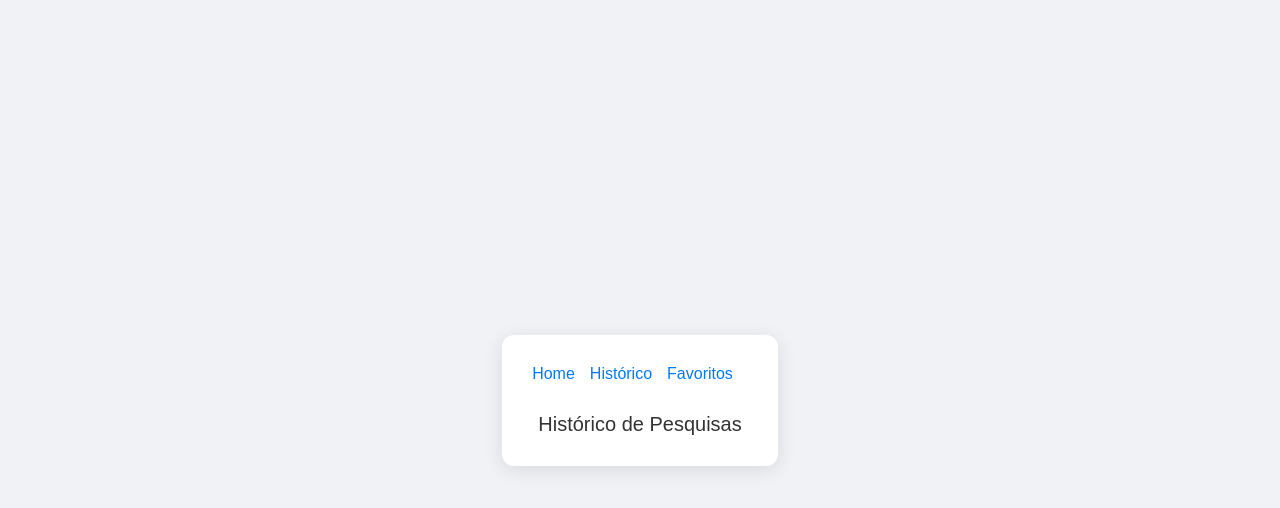
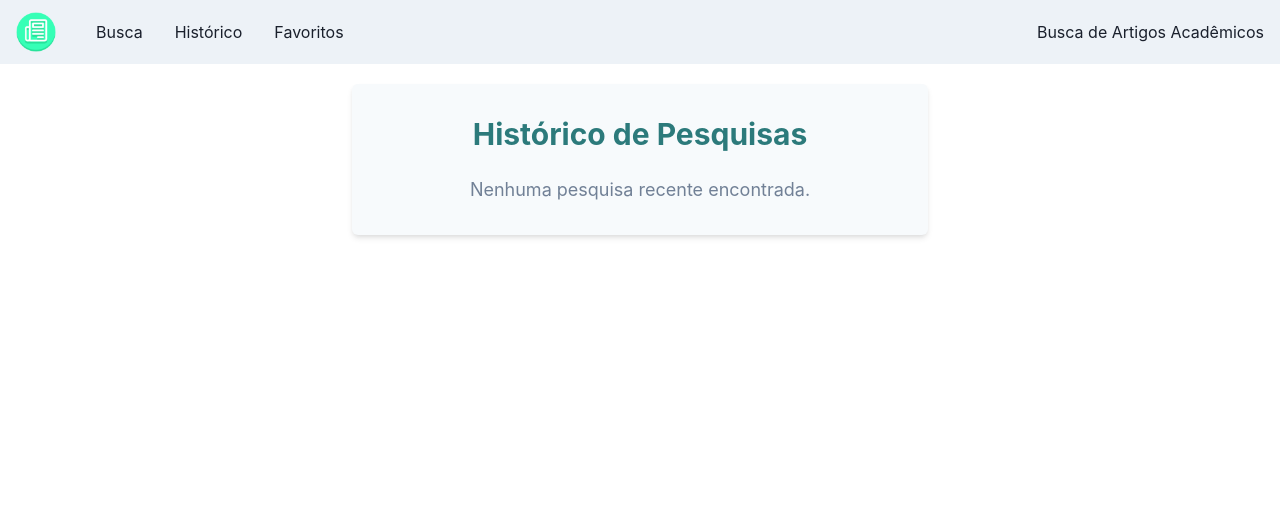
Before and after one commit to Grazziano/article-finder, a React (Vite) app: page /history in a window 1280 px wide. Shown: the top 508 px of the page. Built offline with nearby package versions, Linux system fonts and the light colour scheme.

Commit message:
Improving application style

```diff
--- a/package.json
+++ b/package.json
@@ -10,7 +10,13 @@
     "preview": "vite preview"
   },
   "dependencies": {
+    "@chakra-ui/icons": "^2.2.4",
+    "@chakra-ui/react": "^2.10.1",
+    "@emotion/react": "^11.13.3",
+    "@emotion/styled": "^11.13.0",
     "axios": "^1.7.7",
+    "framer-motion": "^11.11.4",
+    "lucide-react": "^0.451.0",
     "react": "^18.3.1",
     "react-dom": "^18.3.1",
     "react-router-dom": "^6.26.2"
--- a/src/App.tsx
+++ b/src/App.tsx
@@ -5,7 +5,9 @@ import { SearchHistory } from './interfaces/SearchHistory';
 import SearchPage from './pages/SearchPage';
 import HistoryPage from './pages/HistoryPage';
 import FavoritesPage from './pages/FavoritesPage';
-import './App.css';
+import Navbar from './components/NavBar';
+import { Box, Container, Spinner } from '@chakra-ui/react';
+// import './App.css';
 
 function App() {
   const [query, setQuery] = useState<string>('');
@@ -72,10 +74,10 @@ function App() {
   };
 
   // Função para limpar o histórico
-  // const clearHistory = () => {
-  //   setHistory([]);
-  //   localStorage.removeItem('searchHistory'); // Remove o histórico do localStorage
-  // };
+  const clearHistory = () => {
+    setHistory([]);
+    localStorage.removeItem('searchHistory'); // Remove o histórico do localStorage
+  };
 
   // Função para redirecionar para a pesquisa do histórico
   // const redirectFromHistory = (item: SearchHistory) => {
@@ -104,20 +106,36 @@ function App() {
   };
 
   // Função para limpar os favoritos
-  // const clearFavorites = () => {
-  //   setFavorites([]);
-  //   localStorage.removeItem('favorites'); // Remove os favoritos do localStorage
-  // };
+  const clearFavorites = () => {
+    setFavorites([]);
+    localStorage.removeItem('favorites'); // Remove os favoritos do localStorage
+  };
+
+  // Função para remover um item do histórico
+  const removeHistoryItem = (itemToRemove: SearchHistory) => {
+    setHistory((prevHistory) => {
+      const updatedHistory = prevHistory.filter(
+        (item) => item.query !== itemToRemove.query
+      );
+      localStorage.setItem('searchHistory', JSON.stringify(updatedHistory)); // Atualiza o localStorage
+      return updatedHistory;
+    });
+  };
 
   return (
     <Router>
-      <div className="App">
-        <nav>
-          <Link to="/">Home</Link>
-          <Link to="/history">Histórico</Link>
-          <Link to="/favorites">Favoritos</Link>
-        </nav>
-
+      <Navbar />
+      <Container maxW="5xl" mt={5}>
+        {loading ? (
+          <Box
+            display="flex"
+            justifyContent="center"
+            alignItems="center"
+            height="100vh"
+          >
+            <Spinner size="xl" />
+          </Box>
+        ) : (
           <Routes>
             <Route
               path="/"
@@ -139,15 +157,25 @@ function App() {
                   history={history}
                   toggleFavorite={toggleFavorite}
                   favorites={favorites}
+                  clearHistory={clearHistory}
+                  removeHistoryItem={removeHistoryItem}
+                  isFullWidth={false}
                 />
               }
             />
             <Route
               path="/favorites"
-            element={<FavoritesPage favorites={favorites} />}
+              element={
+                <FavoritesPage
+                  favorites={favorites}
+                  clearFavorites={clearFavorites}
+                  isFullWidth={false}
+                />
+              }
             />
           </Routes>
-      </div>
+        )}
+      </Container>
     </Router>
   );
 }
--- /dev/null
+++ b/src/components/NavBar.tsx
@@ -0,0 +1,87 @@
+import {
+  Box,
+  Flex,
+  HStack,
+  Link,
+  IconButton,
+  // Button,
+  useDisclosure,
+  Stack,
+  Image,
+  Text,
+} from '@chakra-ui/react';
+import { HamburgerIcon, CloseIcon } from '@chakra-ui/icons';
+import PaperImg from '../assets/images/paper.png';
+
+const Links = ['Busca', 'Histórico', 'Favoritos'];
+
+const NavLink = ({ children }: { children: React.ReactNode }) => {
+  let link = '/';
+
+  if (children === 'Histórico') {
+    link = '/history';
+  } else if (children === 'Favoritos') {
+    link = '/favorites';
+  } else {
+    link = '/';
+  }
+
+  return (
+    <Link
+      px={2}
+      py={1}
+      rounded={'md'}
+      _hover={{
+        textDecoration: 'none',
+        bg: 'gray.200',
+      }}
+      href={link}
+    >
+      {children}
+    </Link>
+  );
+};
+
+export default function Navbar() {
+  const { isOpen, onOpen, onClose } = useDisclosure();
+
+  return (
+    <Box bg={'gray.100'} px={4}>
+      <Flex h={16} alignItems={'center'} justifyContent={'space-between'}>
+        <IconButton
+          size={'md'}
+          icon={isOpen ? <CloseIcon /> : <HamburgerIcon />}
+          aria-label={'Open Menu'}
+          display={{ md: 'none' }}
+          onClick={isOpen ? onClose : onOpen}
+        />
+        <HStack spacing={8} alignItems={'center'}>
+          <Box>
+            <Image boxSize="40px" objectFit="cover" src={PaperImg} alt="logo" />
+          </Box>
+          <HStack as={'nav'} spacing={4} display={{ base: 'none', md: 'flex' }}>
+            {Links.map((link) => (
+              <NavLink key={link}>{link}</NavLink>
+            ))}
+          </HStack>
+        </HStack>
+        <Flex alignItems={'center'}>
+          {/* <Button variant={'solid'} colorScheme={'teal'} size={'sm'} mr={4}>
+            Ação
+          </Button> */}
+          <Text>Busca de Artigos Acadêmicos</Text>
+        </Flex>
+      </Flex>
+
+      {isOpen ? (
+        <Box pb={4} display={{ md: 'none' }}>
+          <Stack as={'nav'} spacing={4}>
+            {Links.map((link) => (
+              <NavLink key={link}>{link}</NavLink>
+            ))}
+          </Stack>
+        </Box>
+      ) : null}
+    </Box>
+  );
+}
--- a/src/main.tsx
+++ b/src/main.tsx
@@ -1,10 +1,13 @@
-import { StrictMode } from 'react'
-import { createRoot } from 'react-dom/client'
-import App from './App.tsx'
-import './index.css'
+import { StrictMode } from 'react';
+import { createRoot } from 'react-dom/client';
+import App from './App.tsx';
+import { ChakraProvider } from '@chakra-ui/react';
+import './index.css';
 
 createRoot(document.getElementById('root')!).render(
   <StrictMode>
-    <App />
-  </StrictMode>,
-)
+    <ChakraProvider>
+      <App />
+    </ChakraProvider>
+  </StrictMode>
+);
--- a/src/pages/FavoritesPage.tsx
+++ b/src/pages/FavoritesPage.tsx
@@ -1,27 +1,81 @@
 import React from 'react';
 import { SearchHistory } from '../interfaces/SearchHistory';
+import {
+  Box,
+  Heading,
+  List,
+  ListItem,
+  Text,
+  Button,
+  Flex,
+} from '@chakra-ui/react';
+import { ExternalLinkIcon } from '@chakra-ui/icons';
 
 interface FavoritesPageProps {
   favorites: SearchHistory[];
+  clearFavorites: () => void; // Nova função para limpar favoritos
+  isFullWidth: boolean;
 }
 
-const FavoritesPage: React.FC<FavoritesPageProps> = ({ favorites }) => {
+const FavoritesPage: React.FC<FavoritesPageProps> = ({
+  favorites,
+  clearFavorites,
+  isFullWidth,
+}) => {
   return (
-    <div>
-      <h2>Favoritos</h2>
-      <ul>
-        {favorites.map((item, index) => (
-          <li key={index}>
-            <span
-              onClick={() => window.open(item.url, '_blank')}
-              style={{ cursor: 'pointer', textDecoration: 'underline' }}
-            >
-              {item.query} - {item.platform}
-            </span>
-          </li>
-        ))}
-      </ul>
-    </div>
+    <Box p={8} bg="gray.50" rounded="md" shadow="md" maxW="xl" mx="auto">
+      <Heading as="h2" size="lg" mb={6} textAlign="center" color="teal.600">
+        Favoritos
+      </Heading>
+
+      {favorites.length === 0 ? (
+        <Text textAlign="center" color="gray.500" fontSize="lg">
+          Nenhum favorito adicionado ainda.
+        </Text>
+      ) : (
+        <>
+          <Button
+            colorScheme="red"
+            variant="outline"
+            onClick={clearFavorites}
+            mb={4}
+            width={isFullWidth ? '100%' : 'auto'}
+          >
+            Limpar Favoritos
+          </Button>
+
+          <List spacing={4}>
+            {favorites.map((item, index) => (
+              <ListItem
+                key={index}
+                display="flex"
+                justifyContent="space-between"
+                alignItems="center"
+                bg="white"
+                p={4}
+                rounded="md"
+                shadow="sm"
+                _hover={{ shadow: 'md', bg: 'gray.100' }}
+              >
+                <Flex>
+                  <Text
+                    as="span"
+                    onClick={() => window.open(item.url, '_blank')}
+                    cursor="pointer"
+                    textDecoration="underline"
+                    color="teal.500"
+                    fontWeight="medium"
+                  >
+                    {item.query} - {item.platform}
+                  </Text>
+                  <ExternalLinkIcon mx="2px" />
+                </Flex>
+              </ListItem>
+            ))}
+          </List>
+        </>
+      )}
+    </Box>
   );
 };
 
--- a/src/pages/HistoryPage.tsx
+++ b/src/pages/HistoryPage.tsx
@@ -2,51 +2,126 @@ import React from 'react';
 import { SearchHistory } from '../interfaces/SearchHistory';
 import GrayHearth from '../assets/images/icons/gray_hearth.svg';
 import RedHearth from '../assets/images/icons/red_hearth.svg';
+import {
+  Box,
+  Heading,
+  List,
+  ListItem,
+  Text,
+  IconButton,
+  Image,
+  Button,
+  Flex,
+} from '@chakra-ui/react';
+import { ExternalLinkIcon, DeleteIcon } from '@chakra-ui/icons';
 
 interface HistoryPageProps {
   history: SearchHistory[];
   toggleFavorite: (item: SearchHistory) => void;
   favorites: SearchHistory[];
+  clearHistory: () => void; // Função para limpar todo o histórico
+  removeHistoryItem: (item: SearchHistory) => void; // Função para remover individualmente
+  isFullWidth: boolean;
 }
 
 const HistoryPage: React.FC<HistoryPageProps> = ({
   history,
   toggleFavorite,
   favorites,
+  clearHistory,
+  removeHistoryItem,
+  isFullWidth,
 }) => {
   return (
-    <div>
-      <h2>Histórico de Pesquisas</h2>
-      <ul>
-        {history.map((item, index) => (
-          <li key={index}>
-            <span
-              onClick={() => window.open(item.url, '_blank')}
-              style={{ cursor: 'pointer', textDecoration: 'underline' }}
-            >
-              {item.query} - {item.platform}
-            </span>
-            <button
-              className={`btn-favorite ${
-                favorites.find((fav) => fav.query === item.query)
-                  ? 'active'
-                  : ''
-              }`}
-              onClick={() => toggleFavorite(item)}
-            >
-              <img
-                src={
-                  favorites.find((fav) => fav.query === item.query)
-                    ? RedHearth
-                    : GrayHearth
-                }
-                alt="Favoritar"
-              />
-            </button>
-          </li>
-        ))}
-      </ul>
-    </div>
+    <Box p={8} bg="gray.50" rounded="md" shadow="md" maxW="xl" mx="auto">
+      <Heading as="h2" size="lg" mb={6} textAlign="center" color="teal.600">
+        Histórico de Pesquisas
+      </Heading>
+
+      {history.length === 0 ? (
+        <Text textAlign="center" color="gray.500" fontSize="lg">
+          Nenhuma pesquisa recente encontrada.
+        </Text>
+      ) : (
+        <>
+          <Button
+            colorScheme="red"
+            variant="outline"
+            onClick={clearHistory}
+            mb={4}
+            width={isFullWidth ? '100%' : 'auto'}
+          >
+            Limpar Histórico
+          </Button>
+
+          <List spacing={4}>
+            {history.map((item, index) => {
+              const isFavorite = favorites.find(
+                (fav) => fav.query === item.query
+              );
+              return (
+                <ListItem
+                  key={index}
+                  display="flex"
+                  justifyContent="space-between"
+                  alignItems="center"
+                  bg="white"
+                  p={4}
+                  rounded="md"
+                  shadow="sm"
+                  _hover={{ shadow: 'md', bg: 'gray.100' }}
+                >
+                  <Flex alignItems="center">
+                    <Text
+                      as="span"
+                      onClick={() => window.open(item.url, '_blank')}
+                      cursor="pointer"
+                      textDecoration="underline"
+                      color="teal.500"
+                      fontWeight="medium"
+                    >
+                      {item.query} - {item.platform}
+                    </Text>
+                    <ExternalLinkIcon mx="2px" />
+                  </Flex>
+
+                  <Flex>
+                    {/* Botão de favoritar/desfavoritar */}
+                    <IconButton
+                      aria-label="Favoritar"
+                      icon={
+                        <Image
+                          src={isFavorite ? RedHearth : GrayHearth}
+                          alt={
+                            isFavorite
+                              ? 'Remover dos favoritos'
+                              : 'Adicionar aos favoritos'
+                          }
+                          boxSize="20px"
+                        />
+                      }
+                      onClick={() => toggleFavorite(item)}
+                      variant="ghost"
+                      _hover={{ bg: 'transparent' }}
+                      mr={2}
+                    />
+
+                    {/* Botão de remover individualmente */}
+                    <IconButton
+                      aria-label="Remover"
+                      icon={<DeleteIcon />}
+                      onClick={() => removeHistoryItem(item)}
+                      colorScheme="red"
+                      variant="ghost"
+                    />
+                  </Flex>
+                </ListItem>
+              );
+            })}
+          </List>
+        </>
+      )}
+    </Box>
   );
 };
 
--- a/src/pages/SearchPage.tsx
+++ b/src/pages/SearchPage.tsx
@@ -1,4 +1,15 @@
 import React from 'react';
+import {
+  Button,
+  Input,
+  Select,
+  Wrap,
+  WrapItem,
+  Heading,
+  Box,
+  FormControl,
+  FormLabel,
+} from '@chakra-ui/react';
 
 interface SearchPageProps {
   query: string;
@@ -18,25 +29,62 @@ const SearchPage: React.FC<SearchPageProps> = ({
   loading,
 }) => {
   return (
-    <div>
-      <h1>Busca de Artigos Acadêmicos</h1>
-      <input
+    <Box bg="gray.50" p={8} rounded="md" shadow="md" maxW="xl" mx="auto">
+      <Heading as="h1" size="xl" mb={6} textAlign="center" color="teal.600">
+        Busca de Artigos Acadêmicos
+      </Heading>
+
+      <FormControl mb={4}>
+        <FormLabel fontSize="lg" color="teal.500">
+          Termo de Busca
+        </FormLabel>
+        <Input
           type="text"
           value={query}
           onChange={(e) => setQuery(e.target.value)}
           placeholder="Digite o termo de busca..."
+          size="lg"
+          focusBorderColor="teal.400"
+          bg="white"
+          shadow="sm"
         />
-      <select value={platform} onChange={(e) => setPlatform(e.target.value)}>
+      </FormControl>
+
+      <FormControl mb={6}>
+        <FormLabel fontSize="lg" color="teal.500">
+          Plataforma de Pesquisa
+        </FormLabel>
+        <Select
+          placeholder="Selecione a plataforma"
+          value={platform}
+          onChange={(e) => setPlatform(e.target.value)}
+          size="lg"
+          focusBorderColor="teal.400"
+          bg="white"
+          shadow="sm"
+        >
           <option value="arXiv">arXiv</option>
           <option value="Google Scholar">Google Scholar</option>
           <option value="IEEE">IEEE Xplore</option>
           <option value="ACM Digital Library">ACM Digital Library</option>
           <option value="PubMed">PubMed</option>
-      </select>
-      <button onClick={searchArticles} disabled={loading}>
-        {loading ? 'Buscando...' : 'Buscar'}
-      </button>
-    </div>
+        </Select>
+      </FormControl>
+
+      <Wrap spacing={4} justify="center">
+        <WrapItem>
+          <Button
+            colorScheme="teal"
+            size="lg"
+            onClick={searchArticles}
+            isLoading={loading}
+            loadingText="Buscando..."
+          >
+            Buscar
+          </Button>
+        </WrapItem>
+      </Wrap>
+    </Box>
   );
 };
 
```
Also changed, not shown: src/assets/images/paper.png (added), 1 other file (tests, documents, lock files or other folders). Lines whose indentation alone changed are shown as unchanged.
